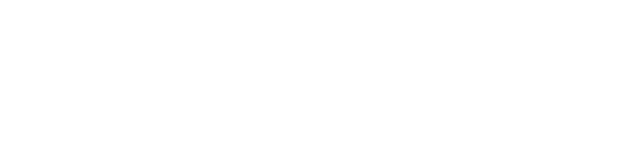
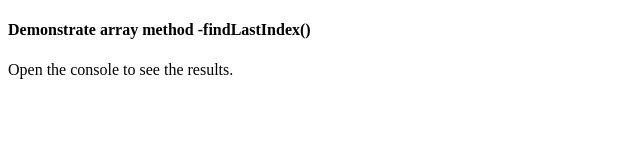
Before and after one commit to bigezwest/arrayMethods, a plain HTML site: page findLastIndex/index.html in a window 1280 px wide. Shown: the whole page, without its empty margins (0-640 px from the left). Drawn offline with Linux system fonts and the light colour scheme.

Commit message:
chore(content): Add body content

```diff
--- a/findLastIndex/index.html
+++ b/findLastIndex/index.html
@@ -6,7 +6,8 @@
     <title>findLastIndex()</title>
 </head>
 <body>
-
+    <h4>Demonstrate array method -findLastIndex()</h4>
+    <p>Open the console to see the results.</p>
 
 
     <script src="findLastIndex.js"></script>
```
